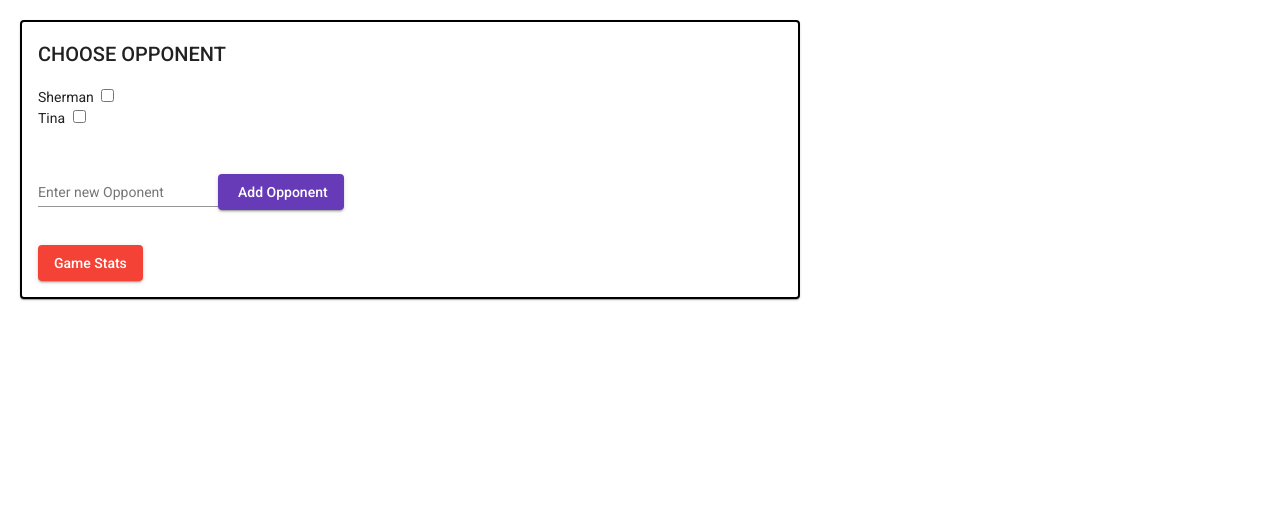
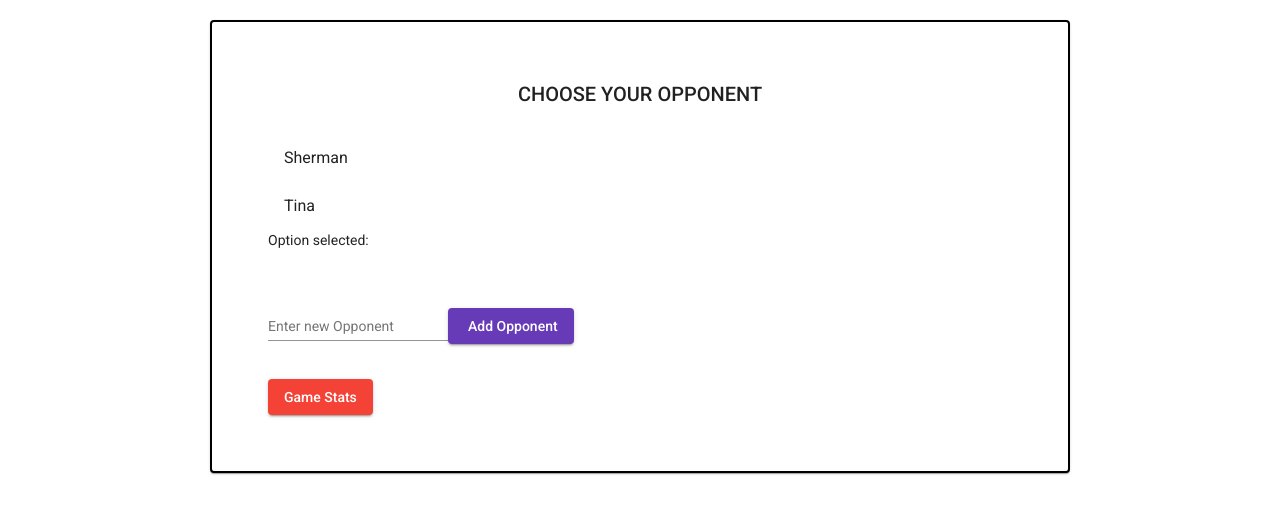
Before and after one commit to pugDad26/estimatingEstimation, an Angular app in the folder estimating/: page / in a window 1280 px wide. Shown: the top 514 px of the page. Built offline with nearby package versions, Linux system fonts and the light colour scheme.

Commit message:
Got a clean list running for opponents
added a list instead of checkboxes for opponents and added some minor styles

revised functionality to set opponent chosen

```diff
--- a/estimating/src/app/app.component.css
+++ b/estimating/src/app/app.component.css
@@ -1,9 +1,15 @@
+h2{
+    text-align: center;
+}
+
 .container {
     padding: 20px;
 }
 
 .card {
     border: 2px solid Black;
+    margin: 0 auto;
+    padding: 4em;
     width: 60%;
 }
 /* .chooseOpponent {
--- a/estimating/src/app/app.component.html
+++ b/estimating/src/app/app.component.html
@@ -5,37 +5,29 @@
   class="card"
 >
 <h2>
-  CHOOSE OPPONENT
+  CHOOSE YOUR OPPONENT
 </h2>
 <div
   class="form-check chooseOpponent"
-  *ngFor="let opponent of opponents"
 >
 
-<label
-  form-check-label
+<!-- Template Variable #checker Opponents -->
+<mat-selection-list
+  #checkerOpponents
+  [multiple]="false"
 >
-  {{opponent.name}}
-  <input
-    form-check-input
-    #foeChosen
-    name="{{opponent.name}}"
-    type="checkbox"
-    [checked]="foe"
-    (change)="setOpponentChosen(foeChosen.name)"
+  <mat-list-option
+    *ngFor="let opponent of opponents"
+    [value]="opponent.name"
+    (click)="setOpponentChosen(opponent.name)"
   >
-</label>
-  <!-- NEED TO FIND SOLUTION TO SEND BUTTON VALUE/NAME ATTRIBUTE WHEN BUTTON CLICKED -->
-  <!-- <button
-    #opponent
-    name="opponent.name"
-    mat-raised-button
-    class="opponentNameButton"
-    (click)="setOpponentChosen(opponent)"
-  >
-    {{ opponent.name }}
+    {{opponent.name}}
+  </mat-list-option>
+</mat-selection-list>
 
-  </button> -->
+<p>
+  Option selected: {{checkerOpponents.selectedOptions.selected[0]?.value}}
+</p>
 </div>
 
 <br><br>
@@ -43,11 +35,7 @@
 <div
   class="opponentInput"
 >
-<!-- Get the name from the input -->
-<!-- <input
-    type="text"
-    #opponent
-  > -->
+
   <mat-form-field>
     <mat-label>
         Enter new Opponent
```
